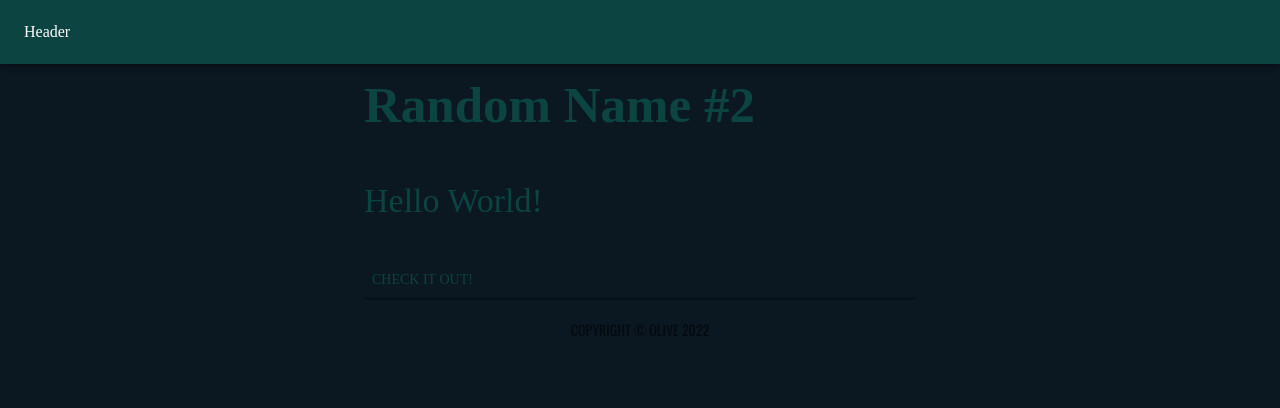
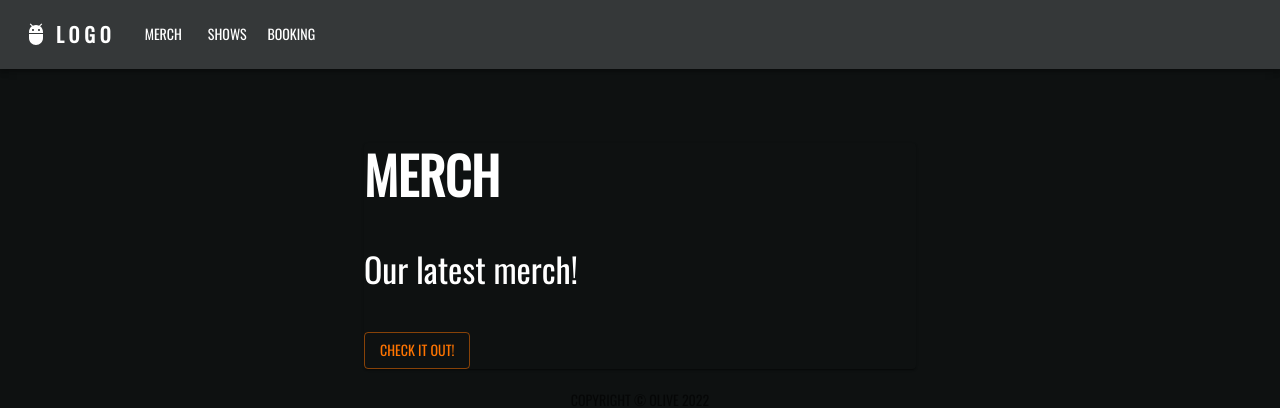
Before and after one commit to olivelliott/Hempire_2.0, a React (Create React App) app in the folder client/: page / in a window 1280 px wide. Shown: the top 408 px of the page. Built offline with nearby package versions, Linux system fonts and the light colour scheme.

Commit message:
Update theme colors | Style nav

```diff
--- a/client/src/App.js
+++ b/client/src/App.js
@@ -50,7 +50,6 @@
   return (
     <ApolloProvider client={client}>
       <ThemeProvider theme={theme}>
-        <Container maxWidth="sm">
         <Header />
           <Box sx={{ my: 4 }}>
             <Typography variant="h4" component="h1" gutterBottom>
@@ -62,7 +61,6 @@
             </Typography>
             <Copyright />
           </Box>
-        </Container>
       </ThemeProvider>
     </ApolloProvider>
   );
--- a/client/src/components/Header.js
+++ b/client/src/components/Header.js
@@ -1,14 +1,177 @@
-import { AppBar, Toolbar } from "@mui/material";
-import React from "react";
+// import { AppBar, Toolbar } from "@mui/material";
+// import React from "react";
 
-export default function Header() {
-  const displayDesktop = () => {
-    return <Toolbar>Header</Toolbar>;
+// export default function Header() {
+//   const displayDesktop = () => {
+//     return <Toolbar>Header</Toolbar>;
+//   };
+
+//   return (
+//     <header>
+//       <AppBar>{displayDesktop()}</AppBar>
+//     </header>
+//   );
+// }
+
+import { useState } from 'react'
+import AppBar from '@mui/material/AppBar';
+import Box from '@mui/material/Box';
+import Toolbar from '@mui/material/Toolbar';
+import IconButton from '@mui/material/IconButton';
+import Typography from '@mui/material/Typography';
+import Menu from '@mui/material/Menu';
+import MenuIcon from '@mui/icons-material/Menu';
+import Container from '@mui/material/Container';
+import Avatar from '@mui/material/Avatar';
+import Button from '@mui/material/Button';
+import Tooltip from '@mui/material/Tooltip';
+import MenuItem from '@mui/material/MenuItem';
+import AdbIcon from '@mui/icons-material/Adb';
+
+const pages = ['Merch', 'Shows', 'Booking'];
+const settings = ['Profile', 'Account', 'Dashboard', 'Logout'];
+
+const Header = () => {
+  const [anchorElNav, setAnchorElNav] = useState(null);
+  const [anchorElUser, setAnchorElUser] = useState(null);
+
+  const handleOpenNavMenu = (event) => {
+    setAnchorElNav(event.currentTarget);
+  };
+  const handleOpenUserMenu = (event) => {
+    setAnchorElUser(event.currentTarget);
+  };
+
+  const handleCloseNavMenu = () => {
+    setAnchorElNav(null);
+  };
+
+  const handleCloseUserMenu = () => {
+    setAnchorElUser(null);
   };
 
   return (
-    <header>
-      <AppBar>{displayDesktop()}</AppBar>
-    </header>
+    <AppBar position="static">
+      <Container maxWidth="xl">
+        <Toolbar disableGutters>
+          <AdbIcon sx={{ display: { xs: 'none', md: 'flex' }, mr: 1 }} />
+          <Typography
+            variant="h6"
+            noWrap
+            component="a"
+            href="/"
+            sx={{
+              mr: 2,
+              display: { xs: 'none', md: 'flex' },
+              fontWeight: 700,
+              letterSpacing: '.3rem',
+              color: 'inherit',
+              textDecoration: 'none',
+            }}
+          >
+            LOGO
+          </Typography>
+
+
+          <Box sx={{ flexGrow: 1, display: { xs: 'flex', md: 'none' } }}>
+            <IconButton
+              size="large"
+              aria-label="account of current user"
+              aria-controls="menu-appbar"
+              aria-haspopup="true"
+              onClick={handleOpenNavMenu}
+              color="inherit"
+            >
+              <MenuIcon />
+            </IconButton>
+            <Menu
+              id="menu-appbar"
+              anchorEl={anchorElNav}
+              anchorOrigin={{
+                vertical: 'bottom',
+                horizontal: 'left',
+              }}
+              keepMounted
+              transformOrigin={{
+                vertical: 'top',
+                horizontal: 'left',
+              }}
+              open={Boolean(anchorElNav)}
+              onClose={handleCloseNavMenu}
+              sx={{
+                display: { xs: 'block', md: 'none' },
+              }}
+            >
+              {pages.map((page) => (
+                <MenuItem key={page} onClick={handleCloseNavMenu}>
+                  <Typography textAlign="center" >{page}</Typography>
+                </MenuItem>
+              ))}
+            </Menu>
+          </Box>
+          <AdbIcon sx={{ display: { xs: 'flex', md: 'none' }, mr: 1 }} />
+          <Typography
+            variant="h5"
+            noWrap
+            component="a"
+            href=""
+            sx={{
+              mr: 2,
+              display: { xs: 'flex', md: 'none' },
+              flexGrow: 1,
+              fontWeight: 700,
+              letterSpacing: '.3rem',
+              color: 'inherit',
+              textDecoration: 'none',
+            }}
+          >
+            LOGO
+          </Typography>
+          <Box sx={{ flexGrow: 1, display: { xs: 'none', md: 'flex' } }}>
+            {pages.map((page) => (
+              <Button
+                key={page}
+                onClick={handleCloseNavMenu}
+                sx={{ my: 2, color: 'white', display: 'block' }}
+              >
+                {page}
+              </Button>
+            ))}
+
+          </Box>
+
+          {/* <Box sx={{ flexGrow: 0 }}>
+            <Tooltip title="Open settings">
+              <IconButton onClick={handleOpenUserMenu} sx={{ p: 0 }}>
+                <Avatar alt="Remy Sharp" src="/static/images/avatar/2.jpg" />
+              </IconButton>
+            </Tooltip>
+            <Menu
+              sx={{ mt: '45px' }}
+              id="menu-appbar"
+              anchorEl={anchorElUser}
+              anchorOrigin={{
+                vertical: 'top',
+                horizontal: 'right',
+              }}
+              keepMounted
+              transformOrigin={{
+                vertical: 'top',
+                horizontal: 'right',
+              }}
+              open={Boolean(anchorElUser)}
+              onClose={handleCloseUserMenu}
+            >
+              {settings.map((setting) => (
+                <MenuItem key={setting} onClick={handleCloseUserMenu}>
+                  <Typography textAlign="center">{setting}</Typography>
+                </MenuItem>
+              ))}
+            </Menu>
+          </Box> */}
+        </Toolbar>
+      </Container>
+    </AppBar>
   );
-}
+};
+export default Header;
--- a/client/src/pages/Home.js
+++ b/client/src/pages/Home.js
@@ -32,18 +32,22 @@
 
 import React from 'react';
 import Carousel from 'react-material-ui-carousel'
-import { Paper, Button } from '@mui/material'
+import { Paper, Button, Container } from '@mui/material'
 
 function Home(props)
 {
     var items = [
         {
-            name: "Random Name #1",
-            description: "Probably the most random thing you have ever seen!"
+            name: "HEMPIRE",
+            description: "A rock and roll band based out of Boone, NC."
         },
         {
-            name: "Random Name #2",
-            description: "Hello World!"
+            name: "MERCH",
+            description: "Our latest merch!"
+        },
+        {
+            name: 'UPCOMING SHOWS',
+            description: 'View our upcoming shows'
         }
     ]
 
@@ -59,14 +63,17 @@
 function Item(props)
 {
     return (
+        <Container maxWidth='sm' margin='5'>
         <Paper>
             <h2>{props.item.name}</h2>
             <p>{props.item.description}</p>
 
-            <Button className="CheckButton">
+            <Button className="CheckButton" variant='outlined' color='secondary'>
                 Check it out!
             </Button>
+
         </Paper>
+        </Container>
     )
 }
 
--- a/client/src/theme.js
+++ b/client/src/theme.js
@@ -4,34 +4,60 @@
 
 export const theme = createTheme({
   palette: {
-    type: "dark",
+    type: 'dark',
     primary: {
-      main: "#0c4441",
+      main: '#353839',
+      dark: '#353839',
     },
+    // orange
     secondary: {
-      main: "#252c20",
+      main: '#ff7400',
     },
     background: {
-      default: "#0b1721",
-      paper: "#0b1721",
+      default: '#0e1111',
+      paper: '#0e1111',
     },
     text: {
-      primary: "#0c4441",
+      primary: '#ffffff',
     },
   },
   typography: {
-    fontFamily: "Droid Sans",
+    fontFamily: 'Oswald',
     subtitle1: {
-      fontFamily: "Montserrat",
+      fontFamily: 'Montserrat',
     },
     h1: {
-      fontFamily: "Oswald",
+      fontFamily: 'Oswald',
     },
     h2: {
-      fontFamily: "Oswald",
+      fontFamily: 'Oswald',
     },
-    body2: {
-      fontFamily: "Oswald",
+    subtitle2: {
+      fontFamily: 'Montserrat',
     },
   },
+  overrides: {
+    MuiAppBar: {
+      colorInherit: {
+        backgroundColor: '#689f38',
+        color: '#fff',
+      },
+    },
+    MuiButton: {
+      root: {
+        background: 'linear-gradient(45deg, #FE6B8B 30%, #FF8E53 90%)',
+        border: 0,
+        borderRadius: 3,
+        boxShadow: '0 3px 5px 2px rgba(255, 105, 135, .3)',
+        color: 'white',
+        height: 48,
+        padding: '0 30px',
+      },
+    },
+  },
+  props: {
+    MuiAppBar: {
+      color: 'transparent',
+    },
+  }
 });
```
Also changed, not shown: 2 other files (tests, documents, lock files or other folders).
